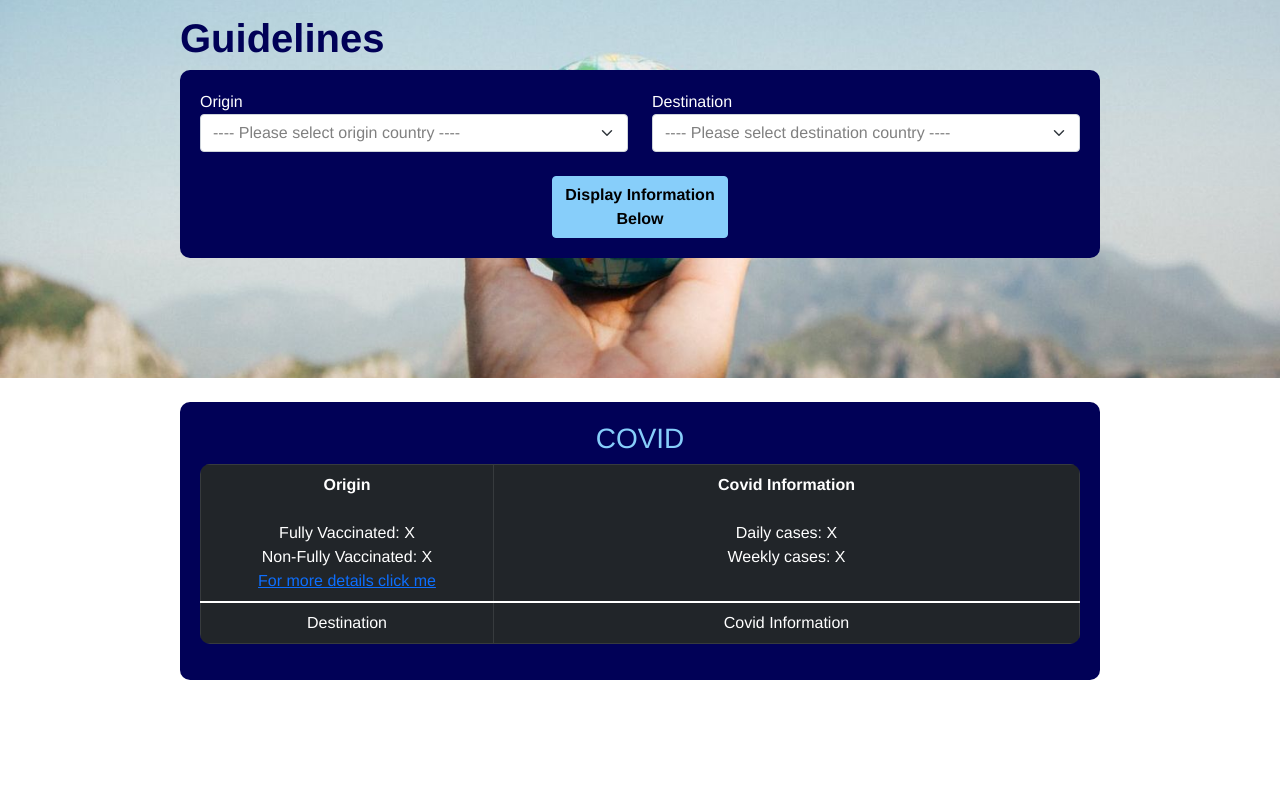
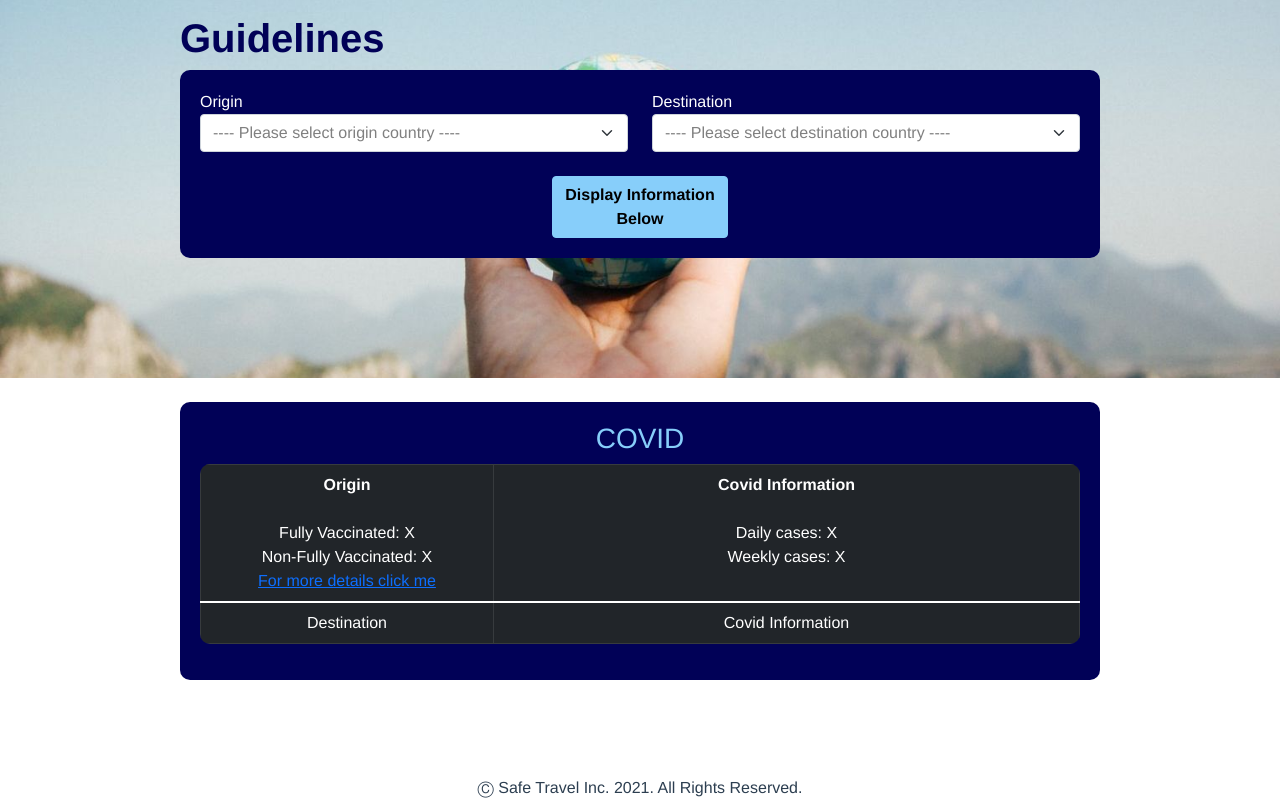
Before and after one commit to zhiaowei-2022/safe-travel, a Vue app: page / in a window 1280 px wide. Shown: the part 312-1112 px from the top of the page. Before the commit the page ends 1040 px from the top, so only its background shows below. Built offline with nearby package versions, Linux system fonts and the light colour scheme; no server answers.

Commit message:
FoodAndDining v1.2.1
- minor fixes
- added footer

```diff
--- a/src/App.vue
+++ b/src/App.vue
@@ -9,10 +9,13 @@
 
   <NavBar/>
   <router-view/>
+  <br/><br/>
+  <FooterBar/>
 </template>
 
 <script>
 import NavBar from './components/NavBar.vue'
+import FooterBar from './components/FooterBar.vue'
 // import LoginPage from './components/LoginPage.vue'
 // import RegisterPage from './components/RegisterPage.vue'
 
@@ -21,6 +24,7 @@ export default {
   name: 'App',
   components: {
     NavBar,
+    FooterBar,
     // LoginPage
   },
 }
--- a/src/components/FoodAndDining.vue
+++ b/src/components/FoodAndDining.vue
@@ -113,7 +113,6 @@ export default {
           counter++;
         } else {
           if (variable == row.Category) {
-            console.log(row);
             container.push(row);
             counter++;
           }
@@ -127,10 +126,6 @@ export default {
       if (container.length < this.numberOfColumns) {
         this.database.push(container);
       }
-    },
-    initModal() {
-      var modal = document.getElementById("searchResult");
-      modal.style.display = "block";
     },
     openModal(name, imageURL, rating, address, contact, desc, web) {
       var modal = document.getElementById("searchResult");
@@ -191,9 +186,6 @@ export default {
 
     this.readFirebase();
   },
-  beforeUpdate() {},
-  updated() {},
-  // modifying firebase database script here for filtering
 };
 </script>
 
--- /dev/null
+++ b/src/components/FooterBar.vue
@@ -0,0 +1,13 @@
+<template>
+    <footer>&#9400; Safe Travel Inc. 2021. All Rights Reserved.</footer>
+</template>
+
+<script>
+export default {
+
+}
+</script>
+
+<style scoped>
+
+</style>
```
